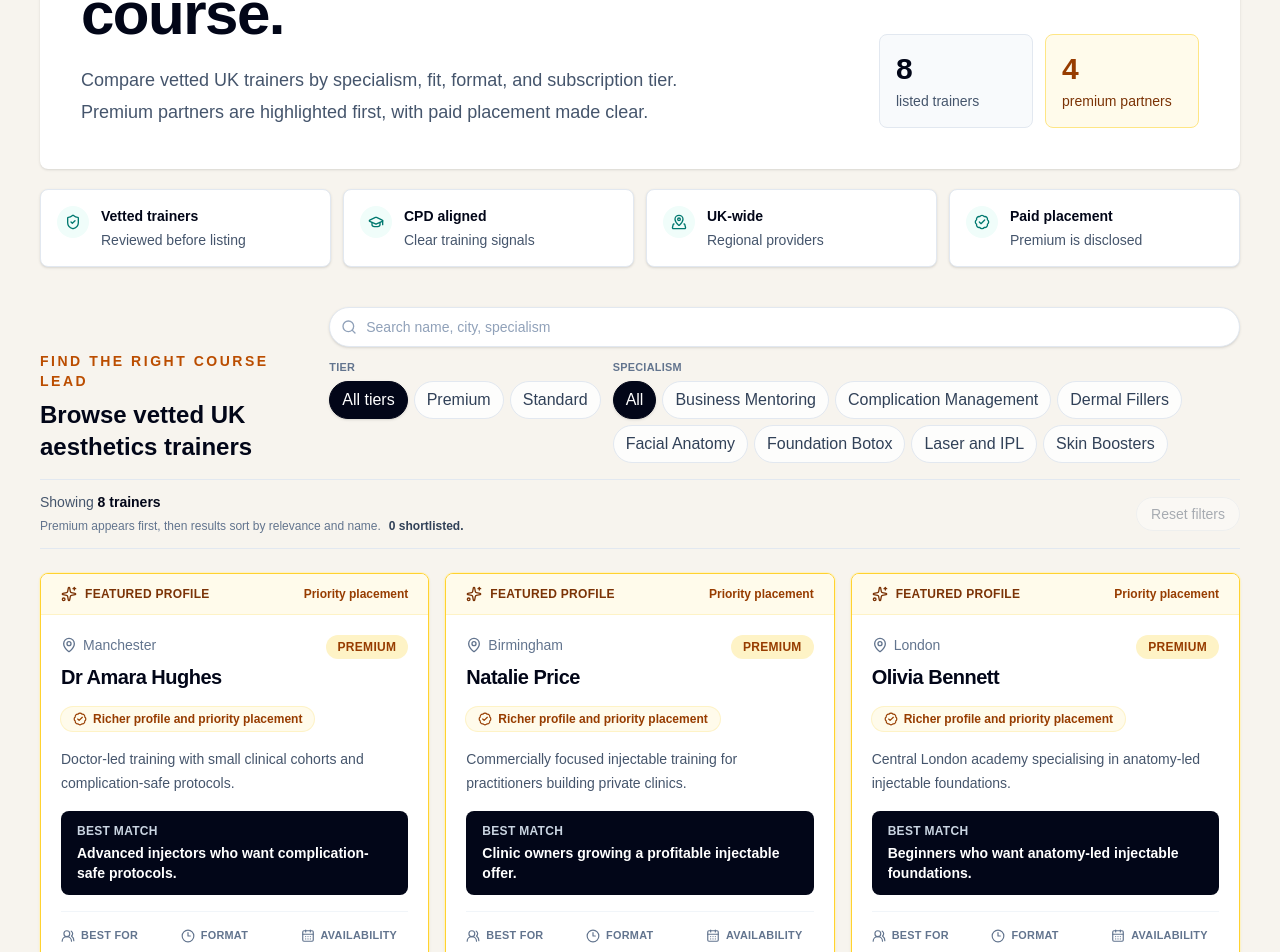
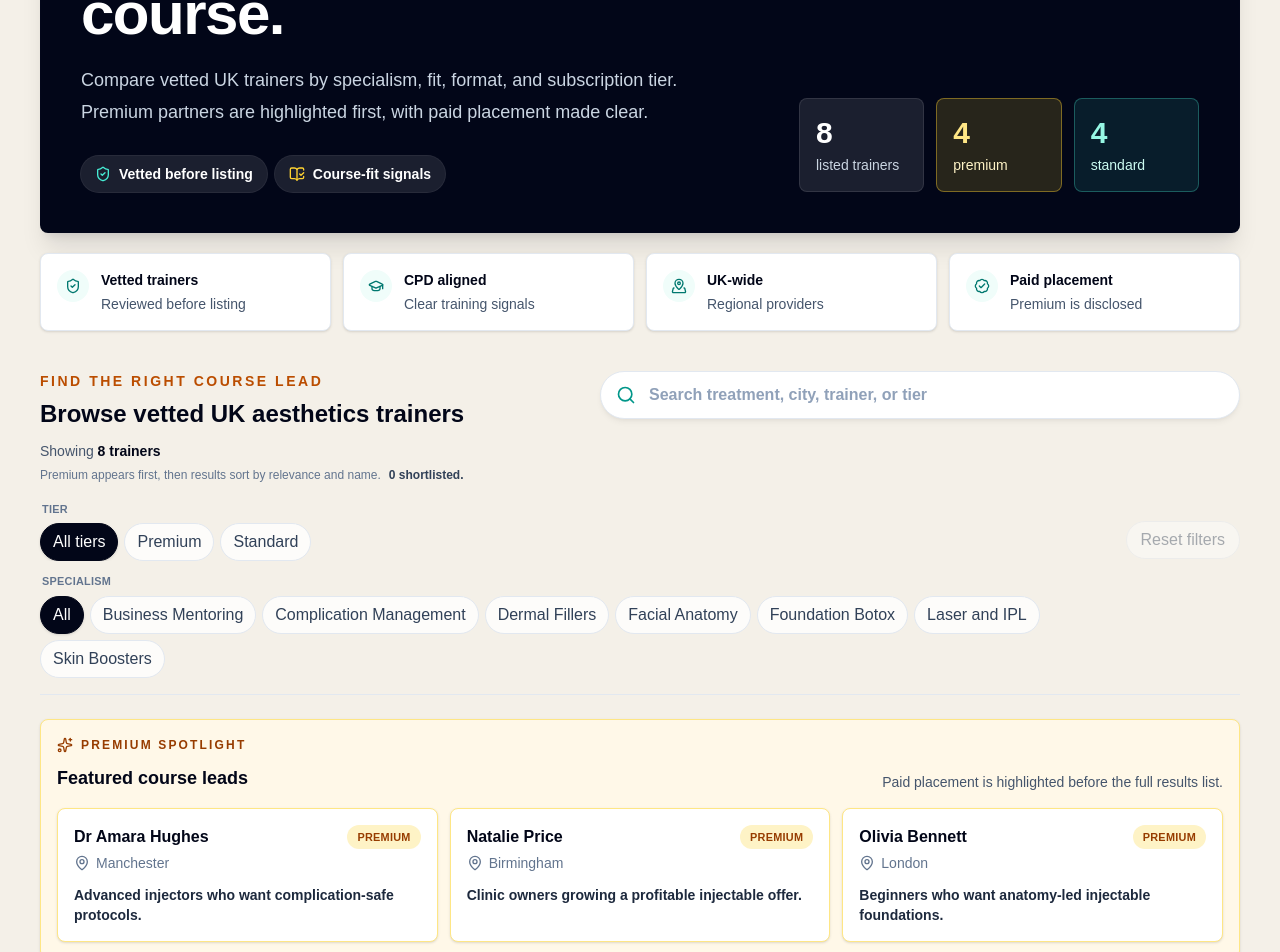
Before and after one commit to ElaiElaiElai1113/AestheticHub, a Next.js app: page / in a window 1280 px wide. Shown: the part 270-1222 px from the top of the page. Built offline with nearby package versions, Linux system fonts and the light colour scheme.

Commit message:
style: polish directory marketplace experience

```diff
--- a/app/components/practitioner-card.tsx
+++ b/app/components/practitioner-card.tsx
@@ -44,12 +44,12 @@ export function PractitionerCard({
       className={[
         "group relative flex h-full flex-col overflow-hidden rounded-lg border bg-white shadow-sm transition duration-200",
         isPremium
-          ? "border-amber-300 ring-1 ring-amber-100 hover:-translate-y-1 hover:shadow-xl"
+          ? "border-amber-300 ring-1 ring-amber-100 hover:-translate-y-1 hover:shadow-xl hover:shadow-amber-950/10"
           : "border-slate-200 hover:-translate-y-0.5 hover:border-slate-300 hover:shadow-md",
       ].join(" ")}
     >
       {isPremium ? (
-        <div className="flex flex-wrap items-center justify-between gap-2 border-b border-amber-100 bg-amber-50 px-5 py-3 text-xs font-semibold text-amber-900">
+        <div className="flex flex-wrap items-center justify-between gap-2 border-b border-amber-100 bg-[#fff8e8] px-5 py-3 text-xs font-semibold text-amber-900">
           <span className="inline-flex items-center gap-2 uppercase tracking-wide">
             <Sparkles aria-hidden className="size-4" />
             Featured profile
@@ -61,7 +61,7 @@ export function PractitionerCard({
       <div className="flex flex-1 flex-col p-5">
         <div className="flex items-start justify-between gap-4">
           <div>
-            <p className="flex items-center gap-1.5 text-sm font-medium text-slate-500">
+            <p className="flex items-center gap-1.5 text-sm font-semibold text-teal-700">
               <MapPin aria-hidden className="size-4" />
               {practitioner.location}
             </p>
@@ -82,6 +82,11 @@ export function PractitionerCard({
         </div>
 
         <div className="mt-4 flex flex-wrap gap-2">
+          <p className="inline-flex items-center gap-1.5 rounded-full bg-teal-50 px-3 py-1 text-xs font-semibold text-teal-700 ring-1 ring-teal-100">
+            <UsersRound aria-hidden className="size-3.5" />
+            Best for {practitioner.audience.toLowerCase()}
+          </p>
+
           {isPremium ? (
             <p className="inline-flex items-center gap-1.5 rounded-full bg-amber-50 px-3 py-1 text-xs font-semibold text-amber-800 ring-1 ring-amber-100">
               <BadgeCheck aria-hidden className="size-3.5" />
@@ -101,8 +106,8 @@ export function PractitionerCard({
           {practitioner.summary}
         </p>
 
-        <div className="mt-4 rounded-lg bg-slate-950 px-4 py-3 text-white">
-          <p className="text-xs font-semibold uppercase tracking-wide text-slate-300">
+        <div className="mt-4 rounded-lg bg-[#0f3438] px-4 py-3 text-white">
+          <p className="text-xs font-semibold uppercase tracking-wide text-teal-100">
             Best match
           </p>
           <p className="mt-1 text-sm font-semibold leading-5">
@@ -174,7 +179,7 @@ export function PractitionerCard({
             }
             aria-pressed={isShortlisted}
             className={[
-              "inline-flex min-w-28 items-center justify-center gap-1.5 rounded-full border px-3 py-1.5 text-xs font-semibold transition focus:outline-none focus:ring-4",
+              "inline-flex min-w-28 items-center justify-center gap-1.5 rounded-full border px-3 py-1.5 text-xs font-semibold shadow-sm transition focus:outline-none focus:ring-4",
               isShortlisted
                 ? "border-emerald-200 bg-emerald-50 text-emerald-700 focus:ring-emerald-100"
                 : "border-slate-200 bg-white text-slate-600 hover:border-slate-300 hover:text-slate-950 focus:ring-slate-200",
--- a/app/components/practitioner-directory.tsx
+++ b/app/components/practitioner-directory.tsx
@@ -1,6 +1,6 @@
 "use client";
 
-import { Search } from "lucide-react";
+import { MapPin, Search, Sparkles } from "lucide-react";
 import { useMemo, useSyncExternalStore } from "react";
 import { usePathname, useSearchParams } from "next/navigation";
 import { PractitionerCard } from "@/app/components/practitioner-card";
@@ -85,6 +85,13 @@ export function PractitionerDirectory({
     () => storedShortlistedIds.filter((id) => validPractitionerIds.has(id)),
     [storedShortlistedIds, validPractitionerIds],
   );
+  const featuredPractitioners = useMemo(
+    () =>
+      filteredPractitioners
+        .filter((practitioner) => practitioner.tier === "premium")
+        .slice(0, 3),
+    [filteredPractitioners],
+  );
   const shortlistLabel =
     shortlistedIds.length === 1
       ? "1 shortlisted"
@@ -128,38 +135,62 @@ export function PractitionerDirectory({
   }
 
   return (
-    <section aria-labelledby="directory-heading" className="mt-10">
+    <section aria-labelledby="directory-heading" className="mt-10 pb-20">
       <div>
-        <div className="flex flex-col gap-4 border-b border-slate-200 pb-4 lg:flex-row lg:items-end lg:justify-between">
+        <div className="border-b border-slate-200 pb-4">
+          <div className="grid gap-4 lg:grid-cols-[minmax(18rem,1fr)_minmax(24rem,40rem)] lg:items-start">
             <div>
               <p className="text-sm font-semibold uppercase tracking-[0.18em] text-amber-700">
                 Find the right course lead
               </p>
               <h2
-              className="mt-2 text-2xl font-semibold text-slate-950"
+                className="mt-2 max-w-xl text-2xl font-semibold leading-tight text-slate-950"
                 id="directory-heading"
               >
                 Browse vetted UK aesthetics trainers
               </h2>
+              <div
+                className="mt-3 space-y-1 text-sm text-slate-600"
+                id="directory-results-summary"
+              >
+                <p>
+                  Showing{" "}
+                  <span className="font-semibold text-slate-950">
+                    {resultLabel}
+                  </span>
+                  {selectedSpecialism === allSpecialisms
+                    ? ""
+                    : ` for ${selectedSpecialism}`}
+                  {selectedTierLabel ? ` in ${selectedTierLabel}` : ""}
+                  {activeSearchQuery ? ` matching "${activeSearchQuery}"` : ""}
+                </p>
+                <p className="text-xs leading-5 text-slate-500">
+                  Premium appears first, then results sort by relevance and name.
+                  <span className="ml-2 font-semibold text-slate-700">
+                    {shortlistLabel}.
+                  </span>
+                </p>
+              </div>
             </div>
 
-          <div className="flex flex-col gap-3 lg:min-w-[720px]">
             <label className="relative block">
               <span className="sr-only">Search trainers</span>
               <Search
                 aria-hidden
-                className="pointer-events-none absolute left-3 top-1/2 size-4 -translate-y-1/2 text-slate-400"
+                className="pointer-events-none absolute left-4 top-1/2 size-5 -translate-y-1/2 text-teal-600"
               />
               <input
-                className="h-10 w-full rounded-full border border-slate-200 bg-white pl-9 pr-4 text-sm font-medium text-slate-900 shadow-sm outline-none transition placeholder:text-slate-400 focus:border-slate-400 focus:ring-4 focus:ring-slate-200"
+                className="h-12 w-full rounded-full border border-slate-200 bg-white pl-12 pr-5 text-base font-semibold text-slate-950 shadow-md shadow-slate-950/5 outline-none transition placeholder:text-slate-400 focus:border-teal-500 focus:ring-4 focus:ring-teal-100"
                 onChange={(event) => updateUrlFilter("q", event.target.value)}
-                placeholder="Search name, city, specialism"
+                placeholder="Search treatment, city, trainer, or tier"
                 type="search"
                 value={searchQuery}
               />
             </label>
+          </div>
 
-            <div className="grid gap-3 lg:grid-cols-[auto_1fr] lg:items-start">
+          <div className="mt-4 flex flex-col gap-3 lg:flex-row lg:items-start lg:justify-between">
+            <div className="grid min-w-0 flex-1 gap-3">
               <FilterGroup
                 headingId="tier-filter-heading"
                 label="Tier"
@@ -188,34 +219,8 @@ export function PractitionerDirectory({
                 ))}
               </FilterGroup>
             </div>
-          </div>
-        </div>
-
-        <div
-          className="flex flex-col gap-3 border-b border-slate-200 py-3 text-sm text-slate-600 sm:flex-row sm:items-center sm:justify-between"
-          id="directory-results-summary"
-        >
-          <div className="space-y-1">
-            <p>
-              Showing{" "}
-              <span className="font-semibold text-slate-950">
-                {resultLabel}
-              </span>
-              {selectedSpecialism === allSpecialisms
-                ? ""
-                : ` for ${selectedSpecialism}`}
-              {selectedTierLabel ? ` in ${selectedTierLabel}` : ""}
-              {activeSearchQuery ? ` matching "${activeSearchQuery}"` : ""}
-            </p>
-            <p className="max-w-3xl text-xs leading-5 text-slate-500">
-              Premium appears first, then results sort by relevance and name.
-              <span className="ml-2 font-semibold text-slate-700">
-                {shortlistLabel}.
-              </span>
-            </p>
-          </div>
             <button
-            className="w-fit rounded-full border border-slate-200 bg-white px-3.5 py-1.5 font-medium text-slate-700 transition hover:border-slate-300 hover:bg-slate-50 disabled:cursor-not-allowed disabled:opacity-40"
+              className="w-fit shrink-0 rounded-full border border-slate-200 bg-white px-3.5 py-1.5 text-sm font-medium text-slate-700 transition hover:border-slate-300 hover:bg-slate-50 disabled:cursor-not-allowed disabled:opacity-40 lg:mt-5"
               disabled={!hasActiveFilters}
               onClick={resetFilters}
               type="button"
@@ -224,8 +229,14 @@ export function PractitionerDirectory({
             </button>
           </div>
         </div>
+      </div>
 
       {filteredPractitioners.length > 0 ? (
+        <>
+          {selectedTier !== "standard" && featuredPractitioners.length > 0 ? (
+            <FeaturedTrainerStrip practitioners={featuredPractitioners} />
+          ) : null}
+
           <div
             aria-describedby="directory-results-summary"
             className="mt-6 grid gap-4 md:grid-cols-2 xl:grid-cols-3"
@@ -244,6 +255,7 @@ export function PractitionerDirectory({
               />
             ))}
           </div>
+        </>
       ) : (
         <div className="mt-6 rounded-lg border border-dashed border-slate-300 bg-white p-10 text-center">
           <h3 className="text-lg font-semibold text-slate-950">
@@ -262,7 +274,95 @@ export function PractitionerDirectory({
           </button>
         </div>
       )}
+
+      {shortlistedIds.length > 0 ? (
+        <ShortlistBar
+          count={shortlistedIds.length}
+          onClear={() => saveStoredShortlist([])}
+        />
+      ) : null}
     </section>
+  );
+}
+
+function FeaturedTrainerStrip({
+  practitioners,
+}: {
+  practitioners: Practitioner[];
+}) {
+  return (
+    <section
+      aria-label="Featured Premium trainers"
+      className="mt-6 rounded-lg border border-amber-200 bg-[#fff8e8] p-4 shadow-sm"
+    >
+      <div className="flex flex-col gap-1 sm:flex-row sm:items-end sm:justify-between">
+        <div>
+          <p className="inline-flex items-center gap-2 text-xs font-semibold uppercase tracking-[0.18em] text-amber-800">
+            <Sparkles aria-hidden className="size-4" />
+            Premium spotlight
+          </p>
+          <h3 className="mt-1 text-lg font-semibold text-slate-950">
+            Featured course leads
+          </h3>
+        </div>
+        <p className="text-sm text-slate-600">
+          Paid placement is highlighted before the full results list.
+        </p>
+      </div>
+
+      <div className="mt-4 grid gap-3 lg:grid-cols-3">
+        {practitioners.map((practitioner) => (
+          <article
+            className="rounded-lg border border-amber-200 bg-white p-4 shadow-sm"
+            key={practitioner.id}
+          >
+            <div className="flex items-start justify-between gap-3">
+              <div>
+                <h4 className="text-base font-semibold text-slate-950">
+                  {practitioner.name}
+                </h4>
+                <p className="mt-1 flex items-center gap-1.5 text-sm font-medium text-slate-500">
+                  <MapPin aria-hidden className="size-4" />
+                  {practitioner.location}
+                </p>
+              </div>
+              <span className="rounded-full bg-amber-100 px-2.5 py-1 text-[0.68rem] font-semibold uppercase tracking-wide text-amber-800">
+                Premium
+              </span>
+            </div>
+            <p className="mt-3 text-sm font-semibold leading-5 text-slate-800">
+              {practitioner.bestMatch}
+            </p>
+          </article>
+        ))}
+      </div>
+    </section>
+  );
+}
+
+function ShortlistBar({
+  count,
+  onClear,
+}: {
+  count: number;
+  onClear: () => void;
+}) {
+  return (
+    <div
+      aria-live="polite"
+      className="fixed inset-x-4 bottom-4 z-40 mx-auto flex max-w-xl items-center justify-between gap-3 rounded-full border border-slate-800/10 bg-slate-950 px-4 py-3 text-white shadow-2xl shadow-slate-950/25"
+    >
+      <p className="text-sm font-semibold">
+        {count === 1 ? "1 trainer shortlisted" : `${count} trainers shortlisted`}
+      </p>
+      <button
+        className="rounded-full bg-white px-3 py-1.5 text-xs font-semibold text-slate-950 transition hover:bg-slate-100 focus:outline-none focus:ring-4 focus:ring-white/20"
+        onClick={onClear}
+        type="button"
+      >
+        Clear
+      </button>
+    </div>
   );
 }
 
@@ -276,14 +376,19 @@ function FilterGroup({
   label: string;
 }) {
   return (
-    <div aria-labelledby={headingId} role="group">
+    <div aria-labelledby={headingId} className="min-w-0" role="group">
       <h3
-        className="mb-1.5 text-[0.68rem] font-semibold uppercase tracking-wide text-slate-500"
+        className="mb-1.5 px-0.5 text-[0.68rem] font-semibold uppercase tracking-wide text-slate-500"
         id={headingId}
       >
         {label}
       </h3>
-      <div className="flex flex-wrap gap-1.5">{children}</div>
+      <div className="relative -mx-1 max-w-full overflow-hidden">
+        <div className="flex max-w-full snap-x gap-1.5 overflow-x-auto px-1 pb-1 [scrollbar-width:none] [&::-webkit-scrollbar]:hidden lg:flex-wrap lg:overflow-visible lg:pb-0">
+          {children}
+        </div>
+        <div className="pointer-events-none absolute inset-y-0 right-0 w-8 bg-gradient-to-l from-[#f4f0e8] to-transparent lg:hidden" />
+      </div>
     </div>
   );
 }
@@ -301,7 +406,7 @@ function FilterButton({
     <button
       aria-pressed={isSelected}
       className={[
-        "rounded-full border px-3 py-1.5 text-sm font-semibold transition focus:outline-none focus:ring-4 focus:ring-slate-200",
+        "snap-start whitespace-nowrap rounded-full border px-3 py-1.5 text-sm font-semibold transition focus:outline-none focus:ring-4 focus:ring-slate-200",
         isSelected
           ? "border-slate-950 bg-slate-950 text-white shadow-sm"
           : "border-slate-200 bg-white/80 text-slate-700 hover:border-slate-300 hover:bg-white",
--- a/app/page.tsx
+++ b/app/page.tsx
@@ -1,6 +1,7 @@
 import { Suspense } from "react";
 import {
   BadgeCheck,
+  BookOpenCheck,
   GraduationCap,
   MapPinned,
   ShieldCheck,
@@ -36,42 +37,60 @@ export default function Home() {
   const premiumCount = practitionersByTier.filter(
     (practitioner) => practitioner.tier === "premium",
   ).length;
+  const standardCount = practitionersByTier.length - premiumCount;
 
   return (
     <main
-      className="min-h-screen bg-[#f7f4ee] text-slate-950"
+      className="min-h-screen bg-[#f4f0e8] text-slate-950"
       id="main-content"
     >
       <section className="mx-auto flex w-full max-w-7xl flex-col px-5 py-8 sm:px-8 lg:px-10 lg:py-12">
-        <header className="rounded-lg border border-white/80 bg-white p-6 shadow-sm md:p-8 lg:p-10">
-          <div className="grid gap-8 lg:grid-cols-[1fr_auto] lg:items-end">
+        <header className="overflow-hidden rounded-lg border border-slate-900/10 bg-slate-950 text-white shadow-xl shadow-slate-950/10">
+          <div className="grid gap-8 p-6 md:p-8 lg:grid-cols-[1fr_25rem] lg:items-end lg:p-10">
             <div>
-              <p className="inline-flex items-center gap-2 text-sm font-semibold uppercase tracking-[0.22em] text-amber-700">
+              <p className="inline-flex items-center gap-2 text-sm font-semibold uppercase tracking-[0.22em] text-amber-300">
                 <Sparkles aria-hidden className="size-4" />
                 Aesthetic Training Hub
               </p>
-              <h1 className="mt-5 max-w-4xl text-4xl font-semibold tracking-tight text-slate-950 sm:text-5xl lg:text-6xl">
+              <h1 className="mt-5 max-w-4xl text-4xl font-semibold tracking-tight text-white sm:text-5xl lg:text-6xl">
                 Find the right trainer for your next aesthetics course.
               </h1>
-              <p className="mt-5 max-w-2xl text-base leading-8 text-slate-600 sm:text-lg">
+              <p className="mt-5 max-w-2xl text-base leading-8 text-slate-300 sm:text-lg">
                 Compare vetted UK trainers by specialism, fit, format, and
                 subscription tier. Premium partners are highlighted first, with
                 paid placement made clear.
               </p>
+
+              <div className="mt-7 flex flex-wrap gap-2">
+                <span className="inline-flex items-center gap-2 rounded-full bg-white/10 px-3.5 py-2 text-sm font-semibold text-white ring-1 ring-white/15">
+                  <ShieldCheck aria-hidden className="size-4 text-teal-300" />
+                  Vetted before listing
+                </span>
+                <span className="inline-flex items-center gap-2 rounded-full bg-white/10 px-3.5 py-2 text-sm font-semibold text-white ring-1 ring-white/15">
+                  <BookOpenCheck aria-hidden className="size-4 text-amber-300" />
+                  Course-fit signals
+                </span>
+              </div>
             </div>
 
-            <div className="grid grid-cols-2 gap-3 sm:min-w-80">
-              <div className="rounded-lg border border-slate-200 bg-slate-50 p-4">
-                <p className="text-3xl font-semibold text-slate-950">
+            <div className="grid grid-cols-3 gap-3">
+              <div className="rounded-lg border border-white/10 bg-white/10 p-4">
+                <p className="text-3xl font-semibold text-white">
                   {practitionersByTier.length}
                 </p>
-                <p className="mt-1 text-sm text-slate-600">listed trainers</p>
+                <p className="mt-1 text-sm text-slate-300">listed trainers</p>
               </div>
-              <div className="rounded-lg border border-amber-200 bg-amber-50 p-4">
-                <p className="text-3xl font-semibold text-amber-800">
+              <div className="rounded-lg border border-amber-300/40 bg-amber-300/15 p-4">
+                <p className="text-3xl font-semibold text-amber-200">
                   {premiumCount}
                 </p>
-                <p className="mt-1 text-sm text-amber-900">premium partners</p>
+                <p className="mt-1 text-sm text-amber-100">premium</p>
+              </div>
+              <div className="rounded-lg border border-teal-300/30 bg-teal-300/10 p-4">
+                <p className="text-3xl font-semibold text-teal-200">
+                  {standardCount}
+                </p>
+                <p className="mt-1 text-sm text-teal-100">standard</p>
               </div>
             </div>
           </div>
```
Also changed, not shown: 4 other files (tests, documents, lock files or other folders). Lines whose indentation alone changed are shown as unchanged.
